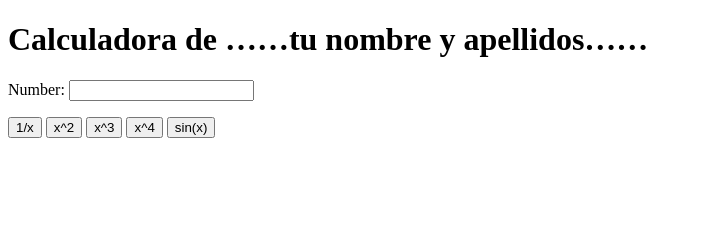
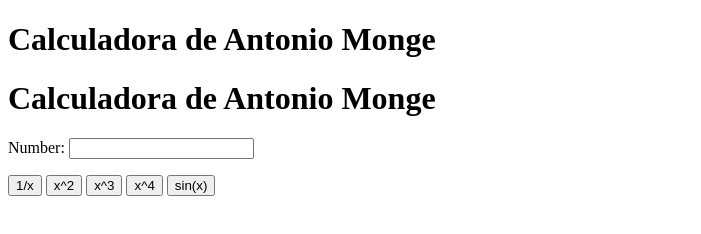
Before and after one commit to amongem/my_calculator_2, a plain HTML site: page index.html in a window 1280 px wide. Shown: the whole page, without its empty margins (0-701 px from the left). Drawn offline with Linux system fonts and the light colour scheme.

Commit message:
cambio de nombre y boton nuevo

```diff
--- a/index.html
+++ b/index.html
@@ -5,7 +5,11 @@
         <meta charset="utf-8">
     </head>
     <body>
-        <h1>Calculadora de ……tu nombre y apellidos……</h1>
+
+        <h1>Calculadora de Antonio Monge</h1>
+
+        <h1>Calculadora de Antonio Monge</h1>
+
         Number:
         <input type="text" id="n1">
         <p>
```
